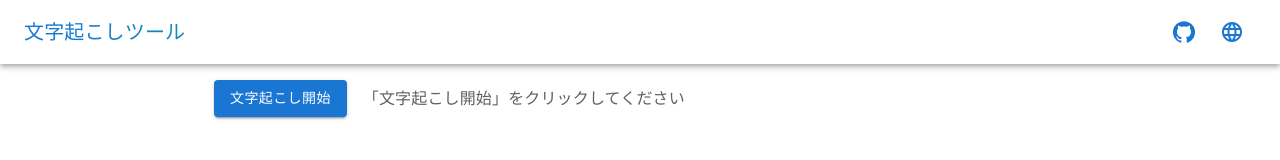
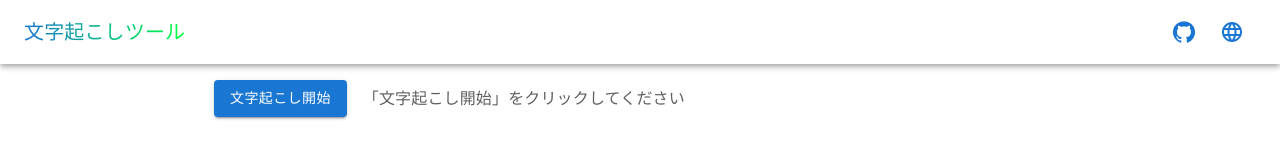
Before and after one commit to r-40021/web-speech-api, a React (Create React App) app: page / in a window 1280 px wide. Shown: the top 160 px of the page. Built offline with nearby package versions, Linux system fonts and the light colour scheme.

Commit message:
Update App.js

```diff
--- a/src/App.js
+++ b/src/App.js
@@ -212,8 +212,8 @@ function MenuAppBar(props) {
       <AppBar position="static" color='transparent' className="header">
         <Toolbar>
 
-          <Typography variant="h6" component="div" sx={{ flexGrow: 1 }} className="header-title">
-            文字起こしツール
+          <Typography variant="h6" component="div" sx={{ flexGrow: 1 }}>
+            <span className="header-title">文字起こしツール</span>
           </Typography>
           {auth && (
             <div>
```
